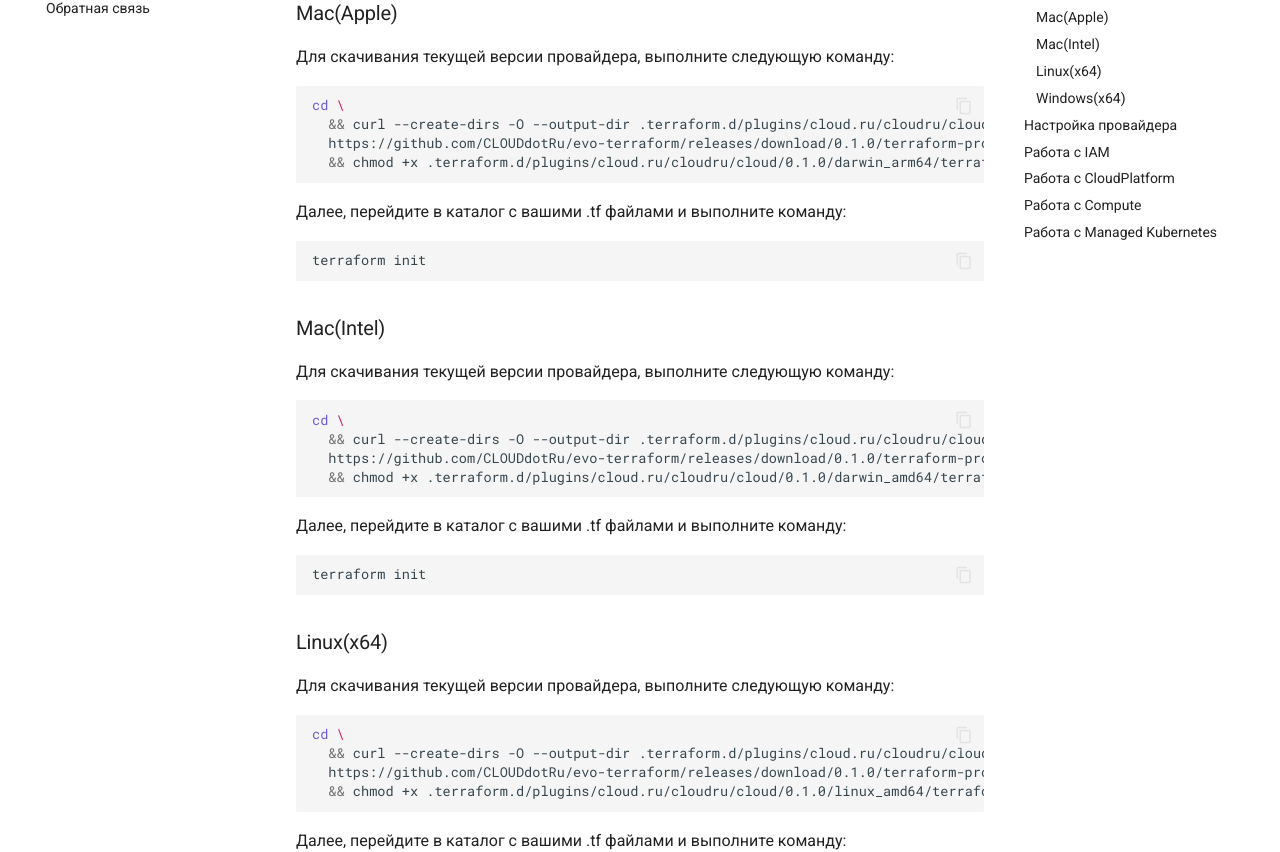
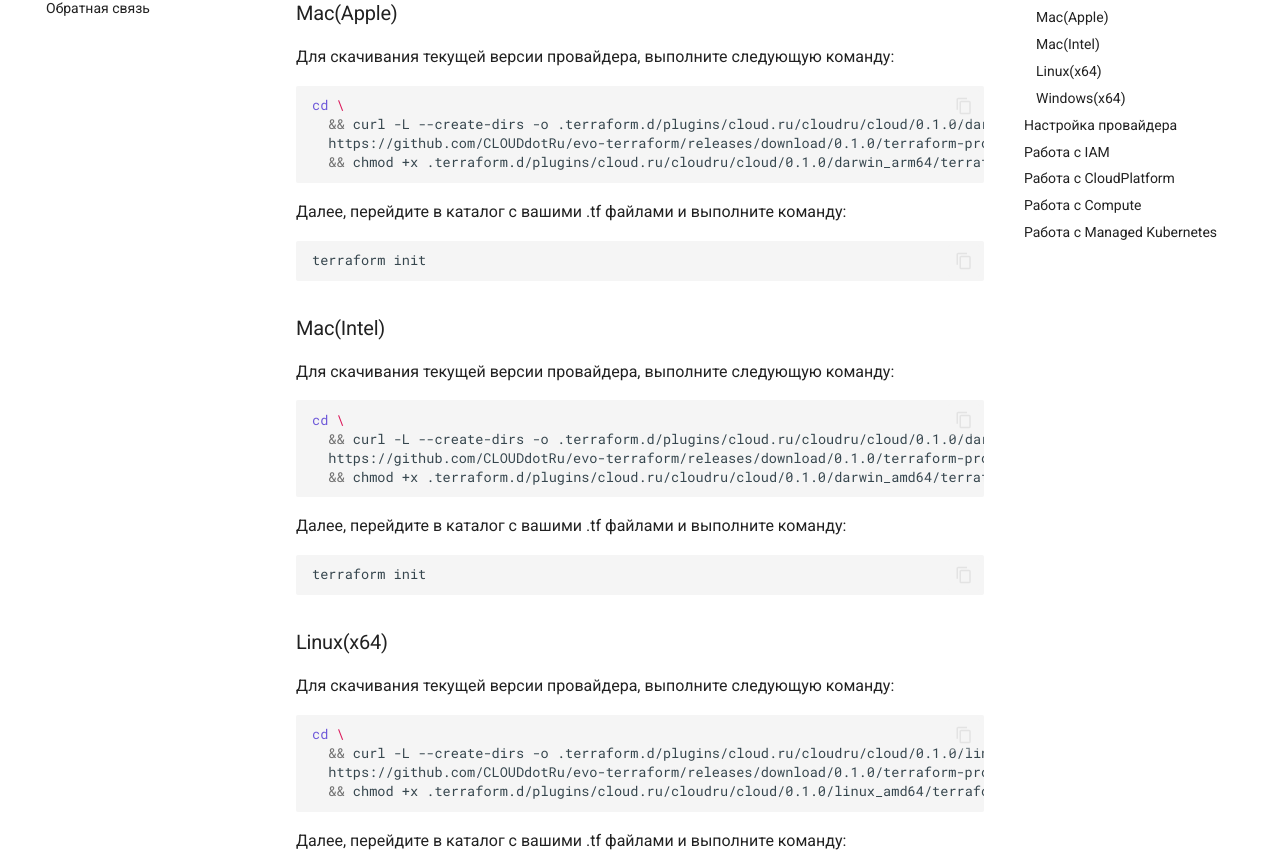
Before and after one commit to CLOUDdotRu/evo-terraform, an MkDocs documentation site: the page built from docs/index.md, in a window 1280 px wide and 1400 px high, scrolled down 743 px. Shown: the part 145-997 px from the top of the window. Built offline with MkDocs 1.6.1 and Material for MkDocs 9.7.7, drawn with Linux system fonts in a browser that asks for light colours.

Commit message:
Update index.md

````diff
--- a/docs/index.md
+++ b/docs/index.md
@@ -19,7 +19,7 @@
 
 ``` bash
 cd \
-  && curl --create-dirs -O --output-dir .terraform.d/plugins/cloud.ru/cloudru/cloud/0.1.0/darwin_arm64 \
+  && curl -L --create-dirs -o .terraform.d/plugins/cloud.ru/cloudru/cloud/0.1.0/darwin_arm64/terraform-provider-cloud_0.1.0_darwin_arm64 \
   https://github.com/CLOUDdotRu/evo-terraform/releases/download/0.1.0/terraform-provider-cloud_0.1.0_darwin_arm64 \
   && chmod +x .terraform.d/plugins/cloud.ru/cloudru/cloud/0.1.0/darwin_arm64/terraform-provider-cloud_0.1.0_darwin_arm64
 ```
@@ -36,7 +36,7 @@
 
 ``` bash
 cd \
-  && curl --create-dirs -O --output-dir .terraform.d/plugins/cloud.ru/cloudru/cloud/0.1.0/darwin_amd64 \
+  && curl -L --create-dirs -o .terraform.d/plugins/cloud.ru/cloudru/cloud/0.1.0/darwin_amd64 \
   https://github.com/CLOUDdotRu/evo-terraform/releases/download/0.1.0/terraform-provider-cloud_0.1.0_darwin_amd64 \
   && chmod +x .terraform.d/plugins/cloud.ru/cloudru/cloud/0.1.0/darwin_amd64/terraform-provider-cloud_0.1.0_darwin_amd64
 ```
@@ -53,7 +53,7 @@
 
 ``` bash
 cd \
-  && curl --create-dirs -O --output-dir .terraform.d/plugins/cloud.ru/cloudru/cloud/0.1.0/linux_amd64 \
+  && curl -L --create-dirs -o .terraform.d/plugins/cloud.ru/cloudru/cloud/0.1.0/linux_amd64 \
   https://github.com/CLOUDdotRu/evo-terraform/releases/download/0.1.0/terraform-provider-cloud_0.1.0_linux_amd64 \
   && chmod +x .terraform.d/plugins/cloud.ru/cloudru/cloud/0.1.0/linux_amd64/terraform-provider-cloud_0.1.0_linux_amd64
 ```
````
